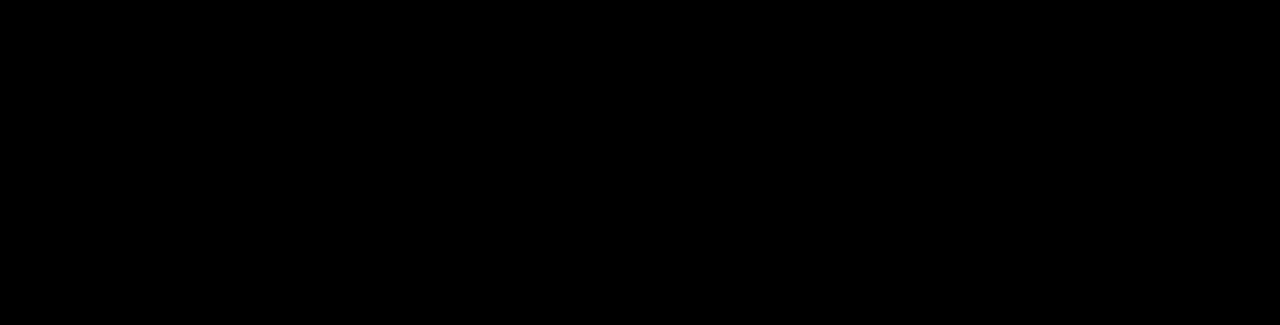
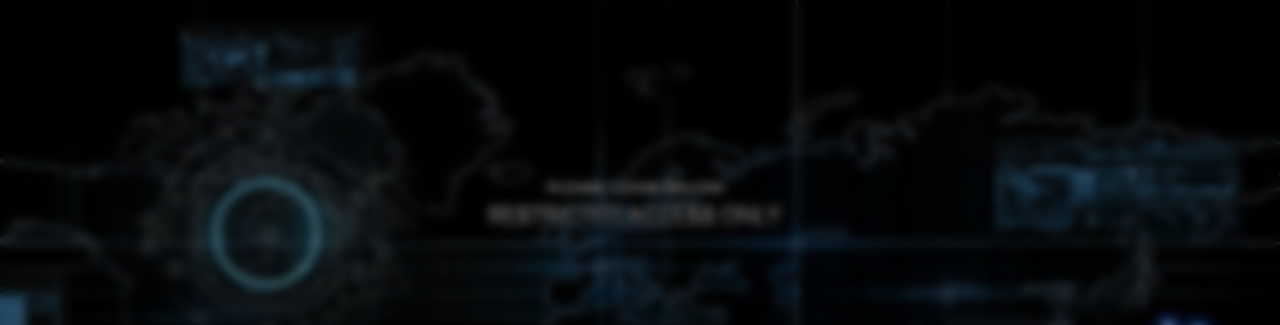
Before and after one commit to Divyanshupant707/VoxifyHub, a plain HTML site: page start.html in a window 1280 px wide. Shown: the top 325 px of the page. Drawn offline with Linux system fonts and the light colour scheme; files whose address does not match are found by name.

Commit message:
Fix background image path in start.css

```diff
--- a/start.css
+++ b/start.css
@@ -5,7 +5,7 @@
     justify-content: center;
     align-items: center;
     height: 100vh;
-    background-image: url('images/4.jpg');
+    background-image: url('4.jpg');
     background-size: cover;
     background-position: center;
     background-repeat: no-repeat;
```
